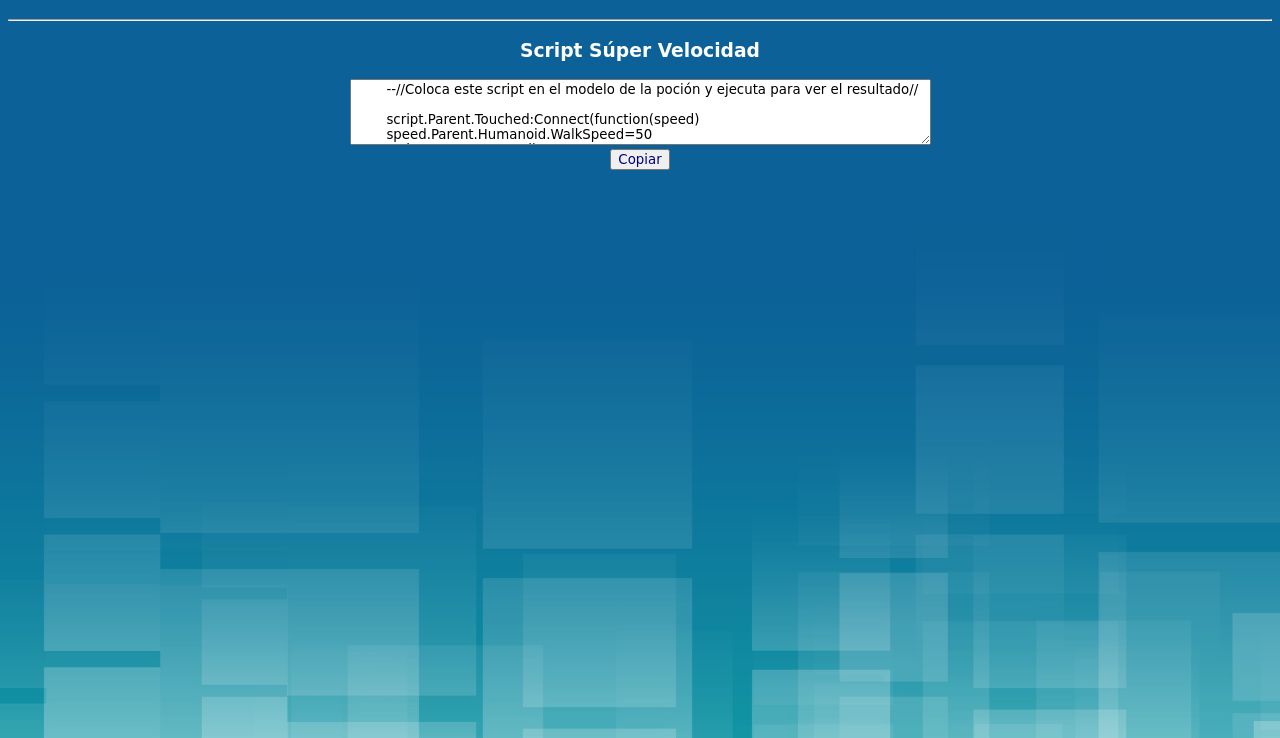
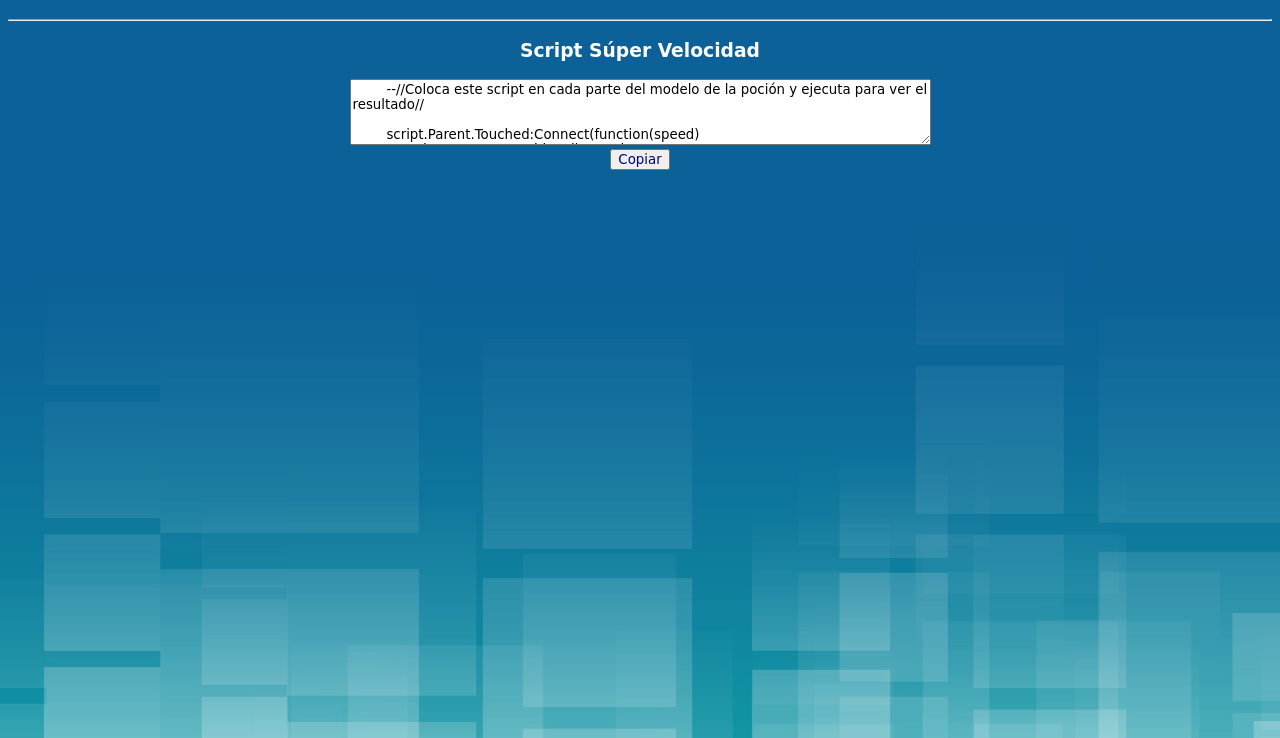
Before and after one commit to DanielaGMiranda/scriptC7, a plain HTML site: page index.html in a window 1280 px wide. Shown: the part 62-800 px from the top of the page. Drawn offline with Linux system fonts and the light colour scheme; a web font is replaced by a local one.

Commit message:
Update index.html

```diff
--- a/index.html
+++ b/index.html
@@ -16,7 +16,7 @@
     <hr>
     <h3>Script Súper Velocidad</h3>
     <textarea cols='80' rows='4' id="codigo">
-        --//Coloca este script en el modelo de la poción y ejecuta para ver el resultado//
+        --//Coloca este script en cada parte del modelo de la poción y ejecuta para ver el resultado//
 
         script.Parent.Touched:Connect(function(speed)
 	speed.Parent.Humanoid.WalkSpeed=50
```
